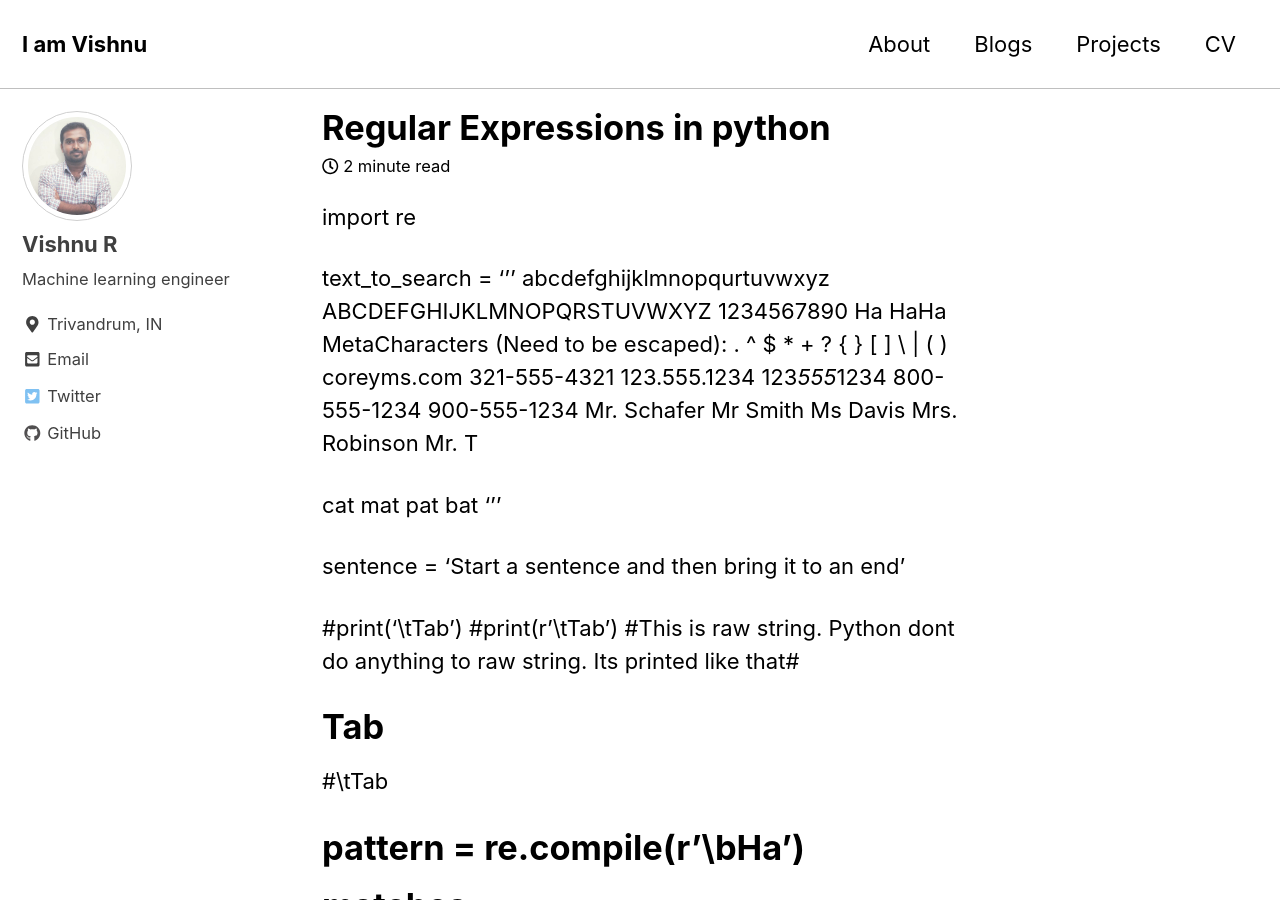
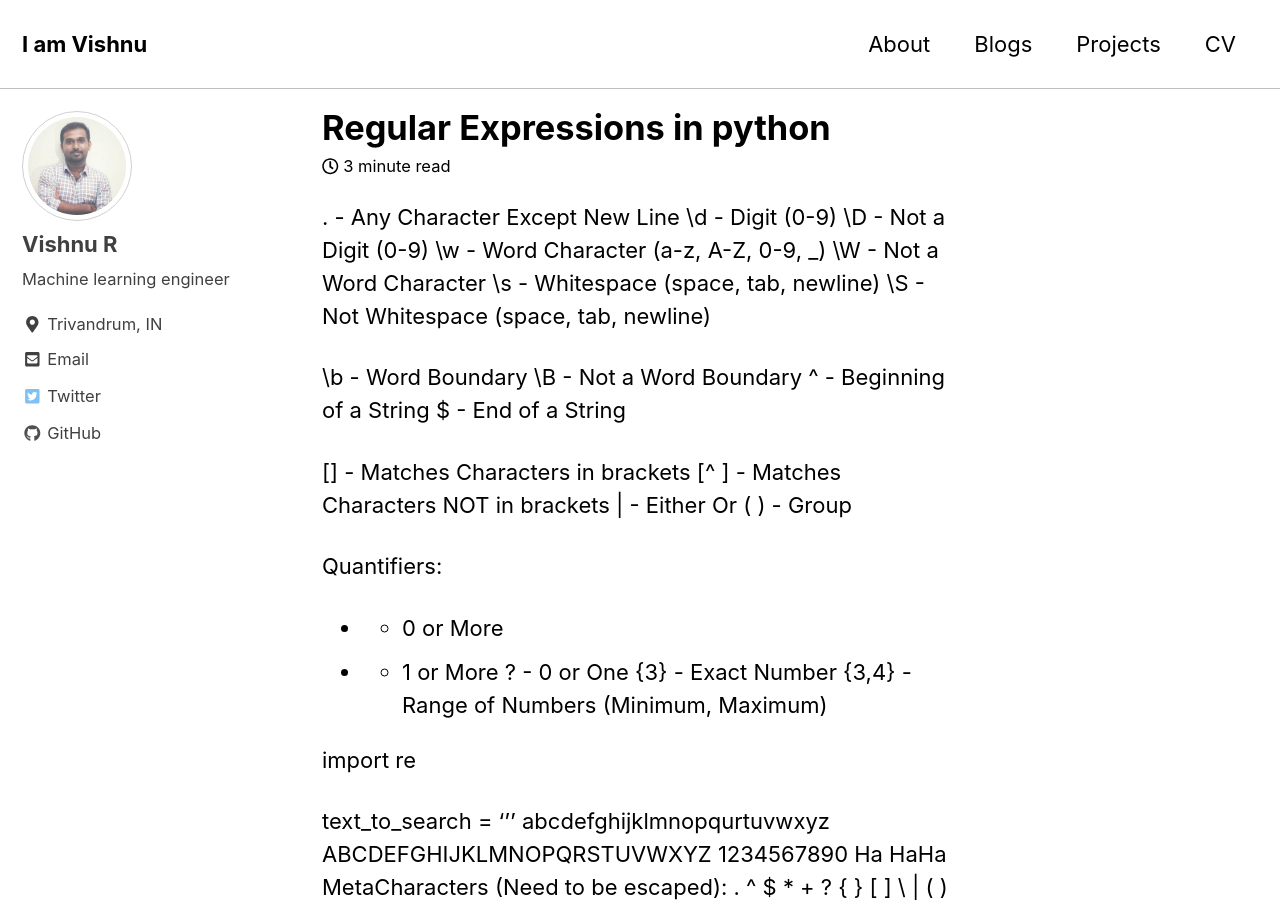
Before and after one commit to vishnurapps/vishnurapps.github.io, a Jekyll site: the page built from _posts/2019-01-14-Regular-Expressions-in-python.md, in a window 1280 px wide and 900 px high. Built offline with Jekyll 4.4.1, drawn with Linux system fonts in a browser that asks for light colours; cached includes are drawn as plain includes; nearby versions of some CDN libraries.

Commit message:
Update 2019-01-14-Regular-Expressions-in-python.md

```diff
--- a/_posts/2019-01-14-Regular-Expressions-in-python.md
+++ b/_posts/2019-01-14-Regular-Expressions-in-python.md
@@ -6,6 +6,30 @@ author_profile: true
 comments: true
 tags:
 ---
+.       - Any Character Except New Line
+\d      - Digit (0-9)
+\D      - Not a Digit (0-9)
+\w      - Word Character (a-z, A-Z, 0-9, _)
+\W      - Not a Word Character
+\s      - Whitespace (space, tab, newline)
+\S      - Not Whitespace (space, tab, newline)
+
+\b      - Word Boundary
+\B      - Not a Word Boundary
+^       - Beginning of a String
+$       - End of a String
+
+[]      - Matches Characters in brackets
+[^ ]    - Matches Characters NOT in brackets
+|       - Either Or
+( )     - Group
+
+Quantifiers:
+*       - 0 or More
++       - 1 or More
+?       - 0 or One
+{3}     - Exact Number
+{3,4}   - Range of Numbers (Minimum, Maximum)
 
 import re
 
```
